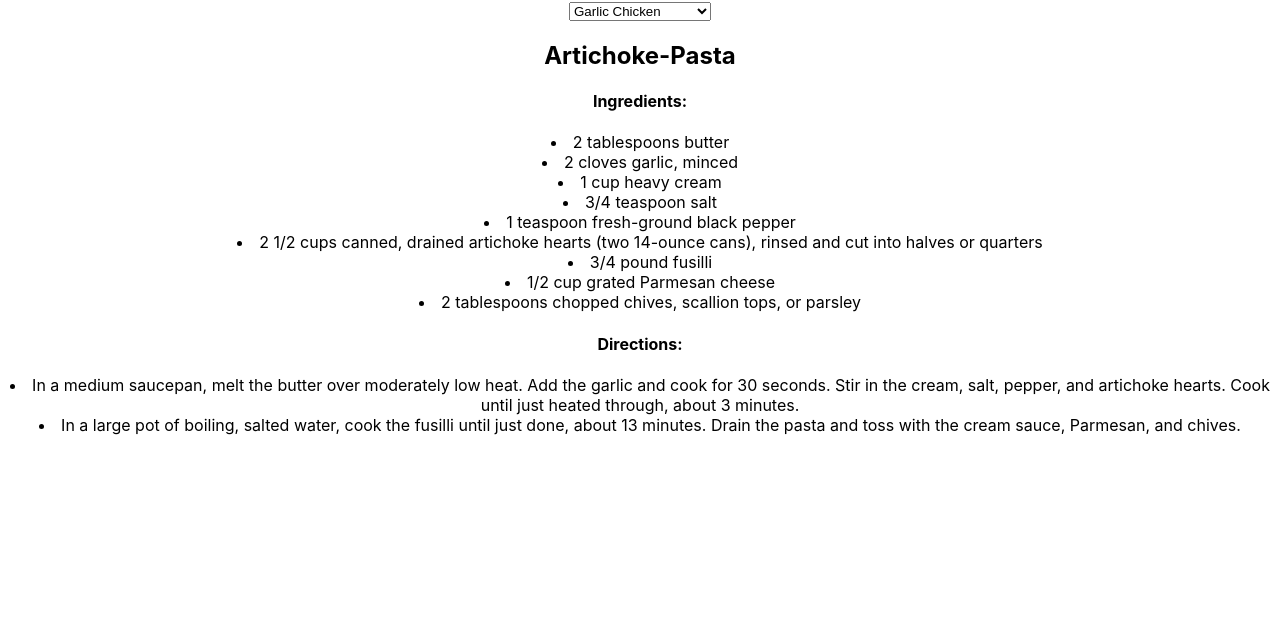
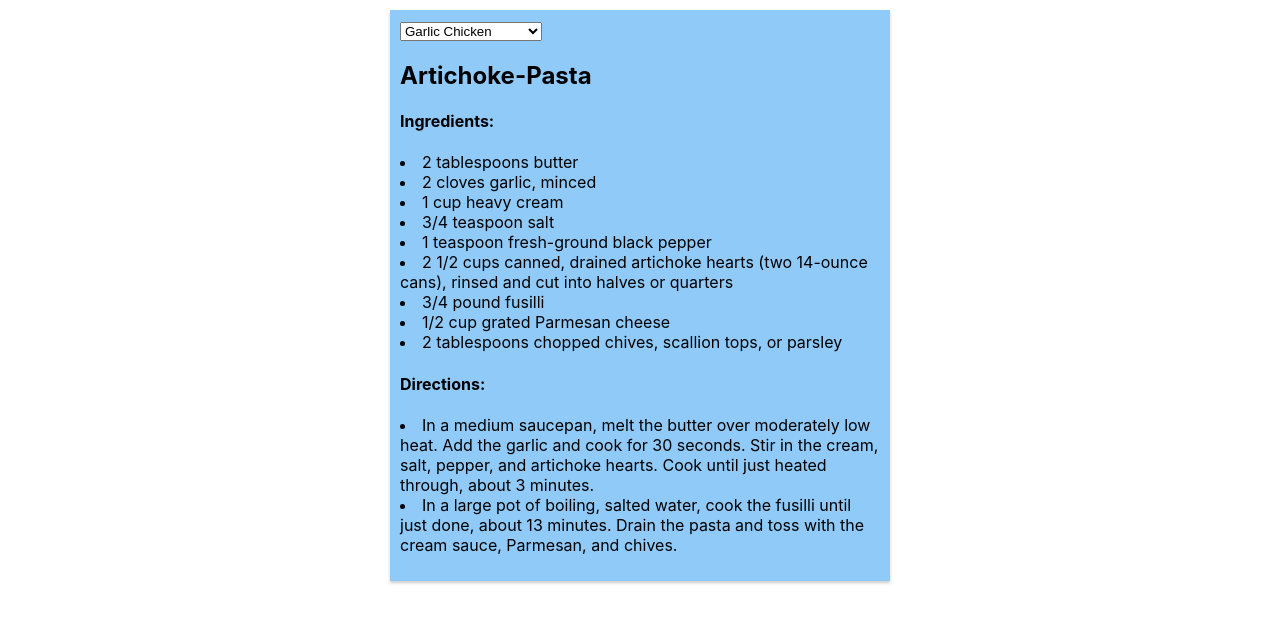
Before and after one commit to ilis137/Recipe-box, a React (Create React App) app: page / in a window 1280 px wide. Shown: the top 622 px of the page. Built offline with nearby package versions, Linux system fonts and the light colour scheme.

Commit message:
add styled components

```diff
--- a/src/App.jsx
+++ b/src/App.jsx
@@ -1,8 +1,8 @@
 import React, { Component } from "react";
-import Recipe from "./components/Recipe/RecipePane";
+import RecipePane from "./components/Recipe/RecipePane";
 import Search from "./components/Search/Search";
 import "./App.css";
-
+import styled from "styled-components";
 const LSK = "recipe_box_key";
 const recipeIndex = [
   {
@@ -106,6 +106,26 @@ const recipeIndex = [
 if (localStorage.getItem(LSK) == null) {
   localStorage.setItem(LSK, JSON.stringify(recipeIndex));
 }
+
+const StyledApp = styled.div`
+  width: 500px;
+  margin: 10px auto;
+  box-shadow:0 2px 3px #ccc;
+  border:solid 1px ##bbdefb
+  padding:10px;
+  box-sizing:border-box;
+  background:#90caf9;
+`;
+const StyledSearch = styled(Search)`
+  width: 100%;
+  height: 30px;
+  border-radius: 5px;
+  outline: none;
+  background: #e3f2fd;
+  color:#b71c1c;
+  }
+`;
+
 class App extends Component {
   state = {
     recipes: JSON.parse(localStorage.getItem(LSK)),
@@ -122,10 +142,13 @@ class App extends Component {
     });
     console.log(currentRecipe);
     return (
-      <div className="App">
-        <Search hitSearch={this.handleSearch} recipes={this.state.recipes} />
-        <Recipe recipe={currentRecipe} />
-      </div>
+      <StyledApp>
+        <StyledSearch
+          hitSearch={this.handleSearch}
+          recipes={this.state.recipes}
+        />
+        <RecipePane recipe={currentRecipe} />
+      </StyledApp>
     );
   }
 }
```
